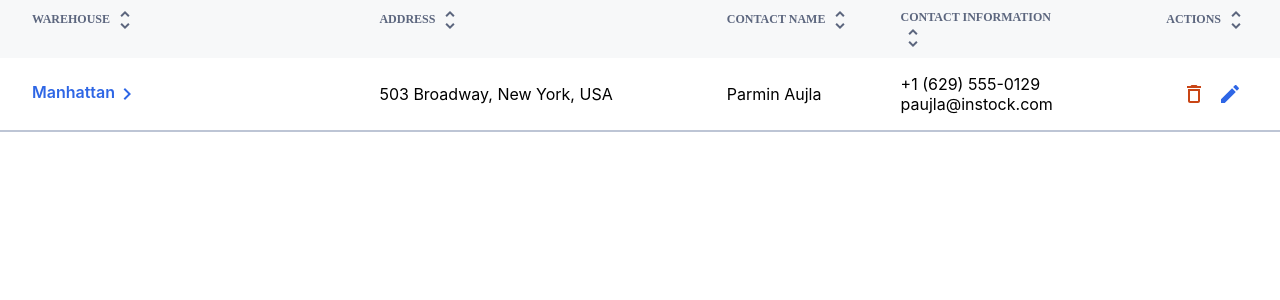
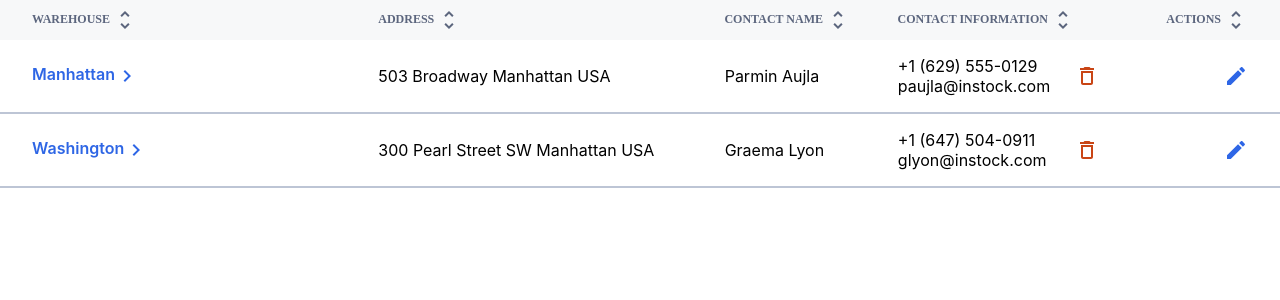
Before and after one commit to heechanku/InStock, a React (Create React App) app: page / in a window 1280 px wide. Shown: the top 300 px of the page. Built offline with nearby package versions, Linux system fonts and the light colour scheme.

Commit message:
Apply small adjustments

```diff
--- a/src/components/WarehouseList/WarehouseList.js
+++ b/src/components/WarehouseList/WarehouseList.js
@@ -7,13 +7,24 @@ const warehousesData = [
   {
     id: 0,
     warehouse_name: "Manhattan",
-    address: "503 Broadway, New York, USA",
+    address: "503 Broadway",
     city: "Manhattan",
-    country: "US",
+    country: "USA",
     contact_name: "Parmin Aujla",
     contact_position: "Store Manager",
     contact_email: "paujla@instock.com",
     contact_phone: "+1 (629) 555-0129",
+  },
+  {
+    id: 2,
+    warehouse_name: "Washington",
+    address: "300 Pearl Street SW",
+    city: "Manhattan",
+    country: "USA",
+    contact_name: "Graema Lyon",
+    contact_position: "Warehouse Manager",
+    contact_email: "glyon@instock.com",
+    contact_phone: "+1 (647) 504-0911",
   },
 ];
 
@@ -47,6 +58,8 @@ function WarehouseList() {
               id={warehouse.id}
               name={warehouse.warehouse_name}
               address={warehouse.address}
+              city={warehouse.city}
+              country={warehouse.country}
               contactName={warehouse.contact_name}
               contactEmail={warehouse.contact_email}
               contactPhone={warehouse.contact_phone}
--- a/src/components/WarehouseList/WarehouseList.scss
+++ b/src/components/WarehouseList/WarehouseList.scss
@@ -1,5 +1,5 @@
 @use "../../styles/partials/colors";
-@use "../../styles/partials/mixins";
+@use "../../styles/partials/mixins" as *;
 
 .warehouse-list {
   text-align: left;
@@ -11,13 +11,19 @@
   &__header-row {
     color: colors.$secondary-color-slate;
     background-color: colors.$background-color-grey;
-    @include mixins.tablet__table-header;
+    @include tablet__table-header;
     padding: 0.5rem 2rem;
     width: 100%;
-    display: flex;
+    display: none;
+
+    @include tablet {
+      display: flex;
+      justify-content: space-evenly;
+    }
   }
 
   &__header-item {
+    white-space: nowrap;
     flex: 1;
 
     &:last-child {
@@ -25,8 +31,15 @@
     }
 
     &--main {
-      flex: 2;
+      @include desktop {
+        flex: 2;
+      }
     }
+  }
+
+  &__body {
+    display: flex;
+    flex-direction: column;
   }
 
   &__icon {
--- a/src/components/WarehouseRow/WarehouseRow.js
+++ b/src/components/WarehouseRow/WarehouseRow.js
@@ -4,7 +4,7 @@ import chevronRightIcon from "../../assets/Icons/chevron_right-24px.svg";
 import deleteIcon from "../../assets/Icons/delete_outline-24px.svg";
 import editIcon from "../../assets/Icons/edit-24px.svg";
 
-function WarehouseRow({ id, name, address, contactName, contactEmail, contactPhone }) {
+function WarehouseRow({ id, name, address, city, country, contactName, contactEmail, contactPhone }) {
   return (
     <div className="warehouse-row">
       <div className="warehouse-row__col warehouse-row__col--main">
@@ -13,7 +13,9 @@ function WarehouseRow({ id, name, address, contactName, contactEmail, contactPho
         </Link>
         <img className="warehouse-row__icon" src={chevronRightIcon} alt="open" />
       </div>
-      <div className="warehouse-row__col warehouse-row__col--main">{address}</div>
+      <div className="warehouse-row__col warehouse-row__col--main">
+        {address} {city} {country}
+      </div>
       <div className="warehouse-row__col">{contactName}</div>
       <div className="warehouse-row__col">
         <div className="warehouse-row__contact-info">
@@ -25,7 +27,7 @@ function WarehouseRow({ id, name, address, contactName, contactEmail, contactPho
           </a>
         </div>
       </div>
-      <div className="warehouse-row__col">
+      <div className="warehouse-row__col warehouse-row__col--actions">
         <button className="warehouse-row__icon-button">
           <img className="warehouse-row__icon" src={deleteIcon} alt="delete" />
         </button>
--- a/src/components/WarehouseRow/WarehouseRow.scss
+++ b/src/components/WarehouseRow/WarehouseRow.scss
@@ -1,5 +1,5 @@
 @use "../../styles/partials/colors";
-@use "../../styles/partials/mixins";
+@use "../../styles/partials/mixins" as *;
 
 .warehouse-row {
   text-align: left;
@@ -7,9 +7,19 @@
   padding: 1rem 2rem;
   display: flex;
   align-items: center;
+  justify-content: space-evenly;
+  flex-wrap: wrap;
+
+  @include tablet {
+    flex-wrap: nowrap;
+  }
 
   &:hover {
     background-color: adjust-color($color: colors.$primary-color-indigo, $alpha: -0.93);
+  }
+
+  &__contact-info {
+    min-width: 11.0625rem;
   }
 
   &__contact-item {
@@ -17,14 +27,25 @@
   }
 
   &__col {
-    flex: 1;
+    flex: 50%;
+
+    @include tablet {
+      flex: 1;
+    }
 
     &:last-child {
       text-align: right;
     }
 
     &--main {
-      flex: 2;
+      @include desktop {
+        flex: 2;
+      }
+    }
+
+    &--actions {
+      display: flex;
+      justify-content: space-between;
     }
   }
 
@@ -50,5 +71,6 @@
   &__icon-button {
     background: none;
     border: none;
+    padding: 0;
   }
 }
```
